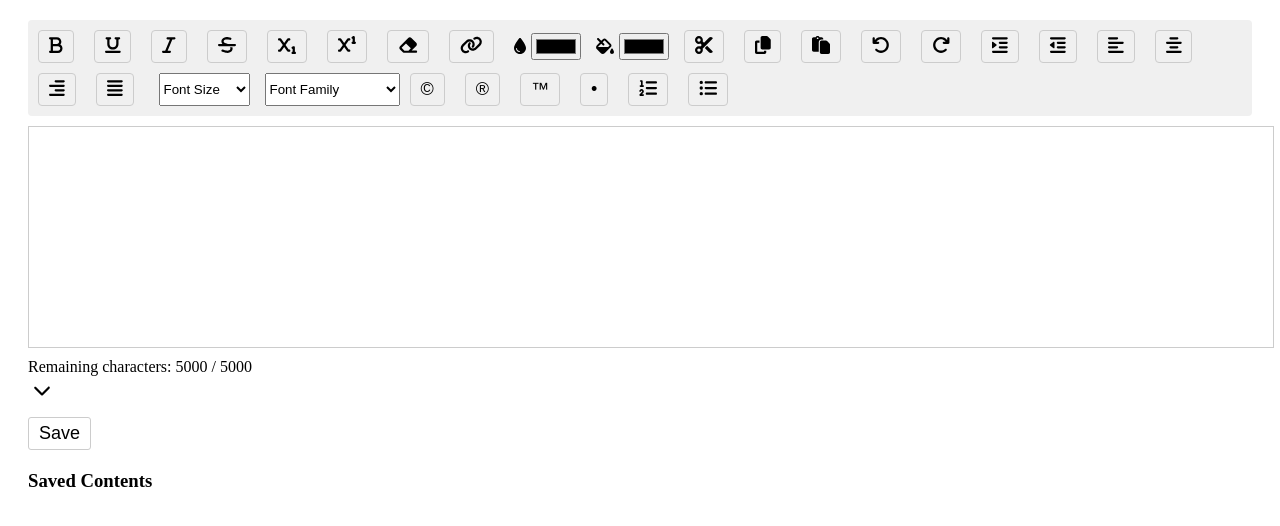
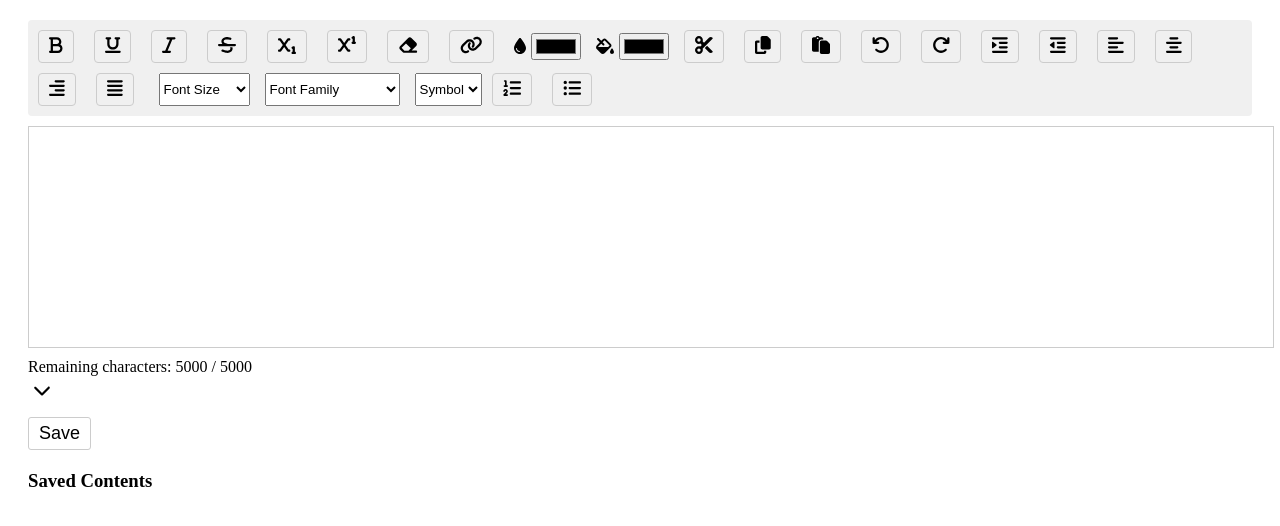
Before and after one commit to cherukuri2/custom-editor, an Angular app: page / in a window 1280 px wide. Shown: the top 526 px of the page. Built offline with nearby package versions, Linux system fonts and the light colour scheme.

Commit message:
Making symbols a dropdown instead of individual buttons

```diff
--- a/src/app/app.component.css
+++ b/src/app/app.component.css
@@ -20,6 +20,9 @@
     white-space: pre-wrap;
     overflow-y: auto;
   }
+
+
+
 
 
   .editor-container {
--- a/src/app/app.component.html
+++ b/src/app/app.component.html
@@ -105,11 +105,13 @@
       <option value="Verdana">Verdana</option>
     </select>
 
-    <!-- Insert Symbols -->
-    <button (click)="insertSymbol('©')">©</button>
-    <button (click)="insertSymbol('®')">®</button>
-    <button (click)="insertSymbol('™')">™</button>
-    <button (click)="insertSymbol('•')">•</button>
+
+
+  <!-- Symbols Dropdown -->
+  <select (change)="insertSymbol($event)">
+    <option value="" disabled selected hidden>Symbol</option>
+    <option *ngFor="let symbol of symbols" [value]="symbol">{{ symbol }}</option>
+  </select>
 
     <!-- Ordered and Unordered List -->
     <button (click)="insertOrderedList()">
--- a/src/app/app.component.ts
+++ b/src/app/app.component.ts
@@ -74,6 +74,11 @@ export class AppComponent {
   editMode: boolean = false; // Toggles between edit and add mode
   editingId: number | null = null; // Holds the ID of the item being edited
   isExpanded: boolean = false; // Track expand/collapse state
+
+  symbolPaletteVisible = false;
+
+  // List of symbols
+  symbols: string[] = ['©', '®', '™', '±', '√', '∞', 'Ω', 'π', 'µ'];
 
 
   constructor() {
@@ -310,9 +315,11 @@ export class AppComponent {
   }
 
   // Insert symbols
-  insertSymbol(symbol: string) {
+  insertSymbol(event: Event) {
+    const target = event.target as HTMLSelectElement; // Assert as HTMLSelectElement
+    const symbolType = target.value;
     this.restoreSelection();
-    document.execCommand('insertText', false, symbol);
+    document.execCommand('insertText', false, symbolType);
   }
 
   // Clear all formatting
```
